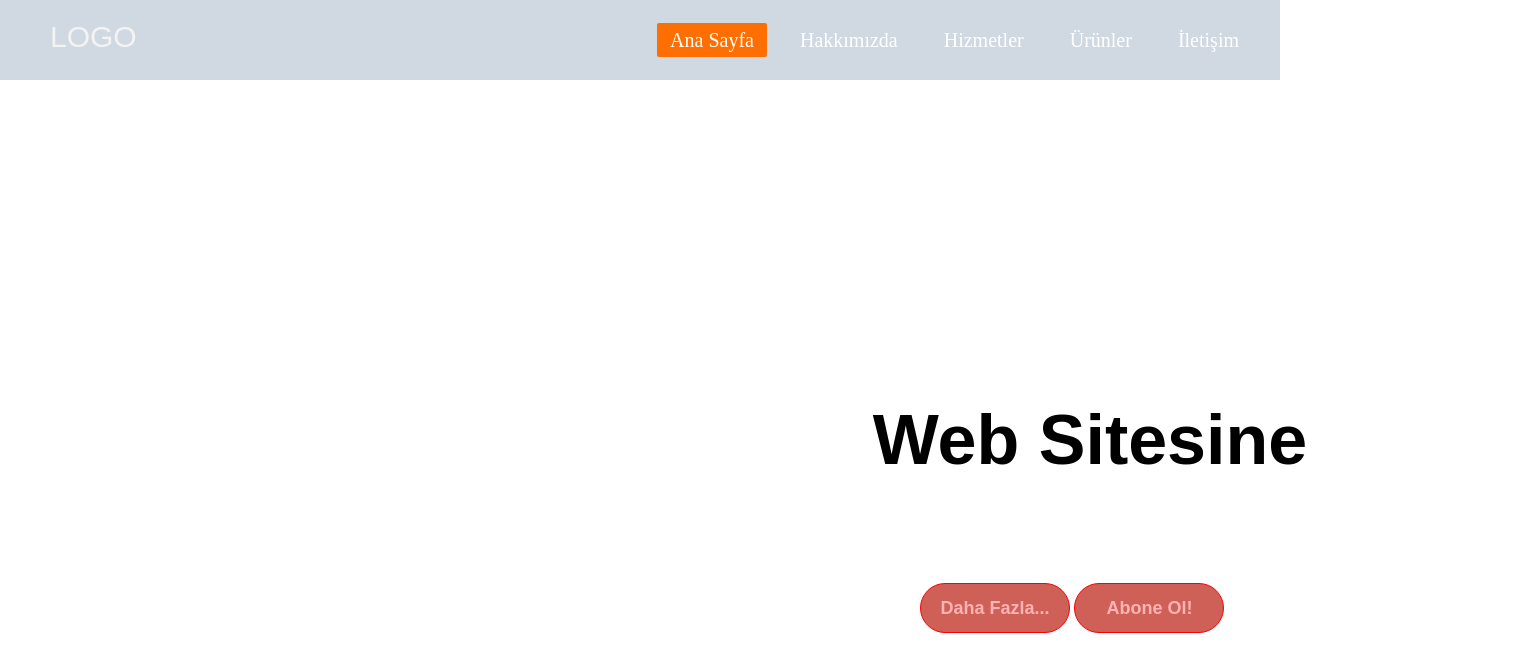
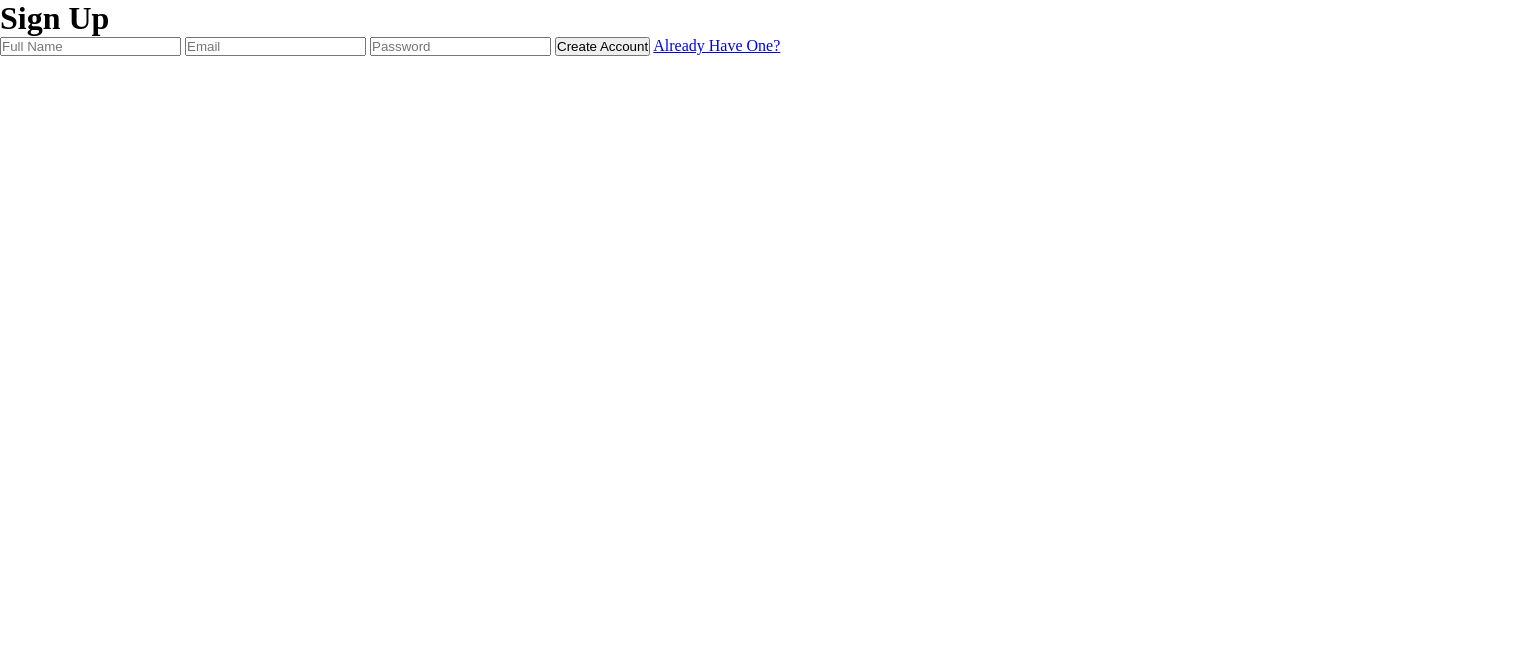
Before and after one commit to suleealtuntas/girisFormu, a plain HTML site: page girisFormu/index.html in a window 1280 px wide. Shown: the whole page, 1540 px wide, since content can reach past the window. Drawn offline with Linux system fonts and the light colour scheme.

Commit message:
index.html

```diff
--- a/girisFormu/index.html
+++ b/girisFormu/index.html
@@ -9,28 +9,15 @@
 
 </head>
 <body>
-    <div class="container">
-        <div class="navbar">
-            <div class="logo">
-                <a href="#">LOGO</a>
-
-            </div>
-            <ul>
-                <li><a href="#" class="active">Ana Sayfa</a></li>
-                <li><a href="#">Hakkımızda</a></li>
-                <li><a href="#">Hizmetler</a></li>
-                <li><a href="#">Ürünler</a></li>
-                <li><a href="#">İletişim</a></li>
-            </ul>
-        </div>
-        <div class="center">
-            <h1>Web Sitesine</h1>
-            <h2>HOŞGELDİNİZ</h2>
-            <div class="buttons">
-                <button>Daha Fazla...</button>
-                <button>Abone Ol!</button>
-            </div>
-        </div>
+    <div class="signup-form">
+        <form action="index.html">
+            <h1>Sign Up</h1>
+            <input type="text" placeholder="Full Name" class="txt">
+            <input type="email" placeholder="Email" class="txt">
+            <input type="password" placeholder="Password" class="txt">
+            <input type="submit" value="Create Account" class="signup-btn">
+            <a href="#">Already Have One?</a>
+        </form>
     </div>
 
 </body>
```
